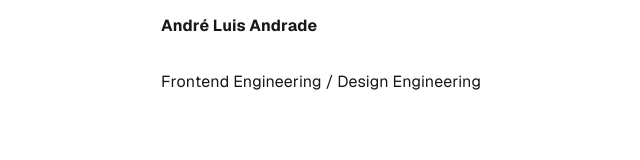
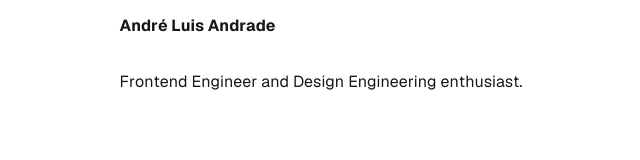
Before and after one commit to anddreluis2/anddre.me, a Next.js app: page / in a window 1280 px wide. Shown: the part 346-506 px from the top of the page, without its empty margins (319-959 px from the left). Built offline with nearby package versions, Linux system fonts and the light colour scheme.

Commit message:
Update text content and enhance styling on Home and Essays pages. Changed the description in Home to reflect enthusiasm for frontend and design engineering, and improved the hover effect on essay titles for better user interaction.

```diff
--- a/src/app/essays/page.tsx
+++ b/src/app/essays/page.tsx
@@ -71,8 +71,11 @@ export default async function Essays() {
 
         <div className="flex flex-col gap-4">
           {essaysData.map((essay) => (
-            <div key={essay.id} className="hover:underline cursor-pointer">
-              <h2>{essay.title}</h2>
+            <div key={essay.id} className="group cursor-pointer relative">
+              <h2 className="relative inline-block transition-colors duration-300 group-hover:text-foreground/80">
+                {essay.title}
+                <span className="absolute left-0 bottom-0 h-[2px] bg-current w-0 transition-all duration-500 ease-out group-hover:w-full"></span>
+              </h2>
             </div>
           ))}
         </div>
--- a/src/app/page.tsx
+++ b/src/app/page.tsx
@@ -11,9 +11,9 @@ export default function Home() {
           className="font-bold"
         />
         <HoverText
-          text="Frontend Engineering / Design Engineering"
+          text="Frontend Engineer and Design Engineering enthusiast."
           element="p"
-          className="text-muted-foreground"
+          className="text-muted-foreground max-w-2xl"
         />
       </main>
       <footer className="row-start-3 flex gap-[24px] flex-wrap items-center justify-center">
```
